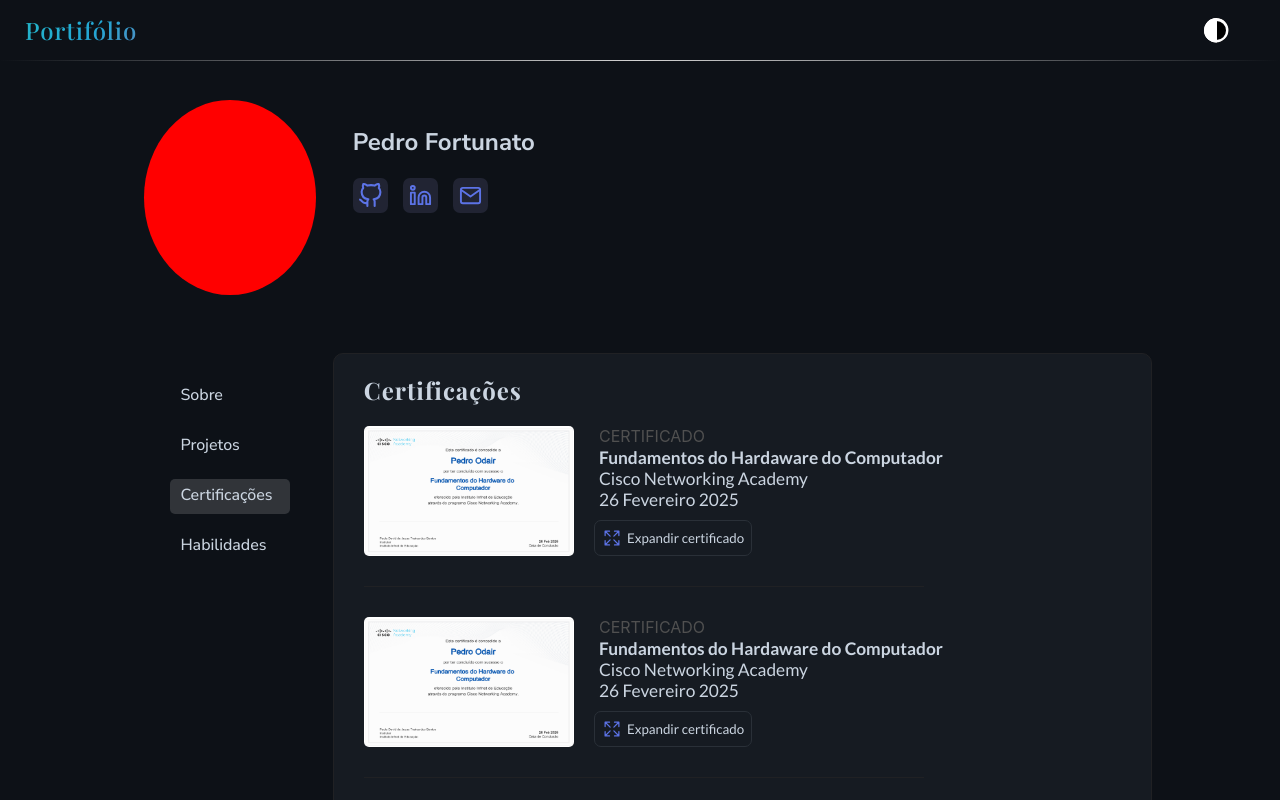
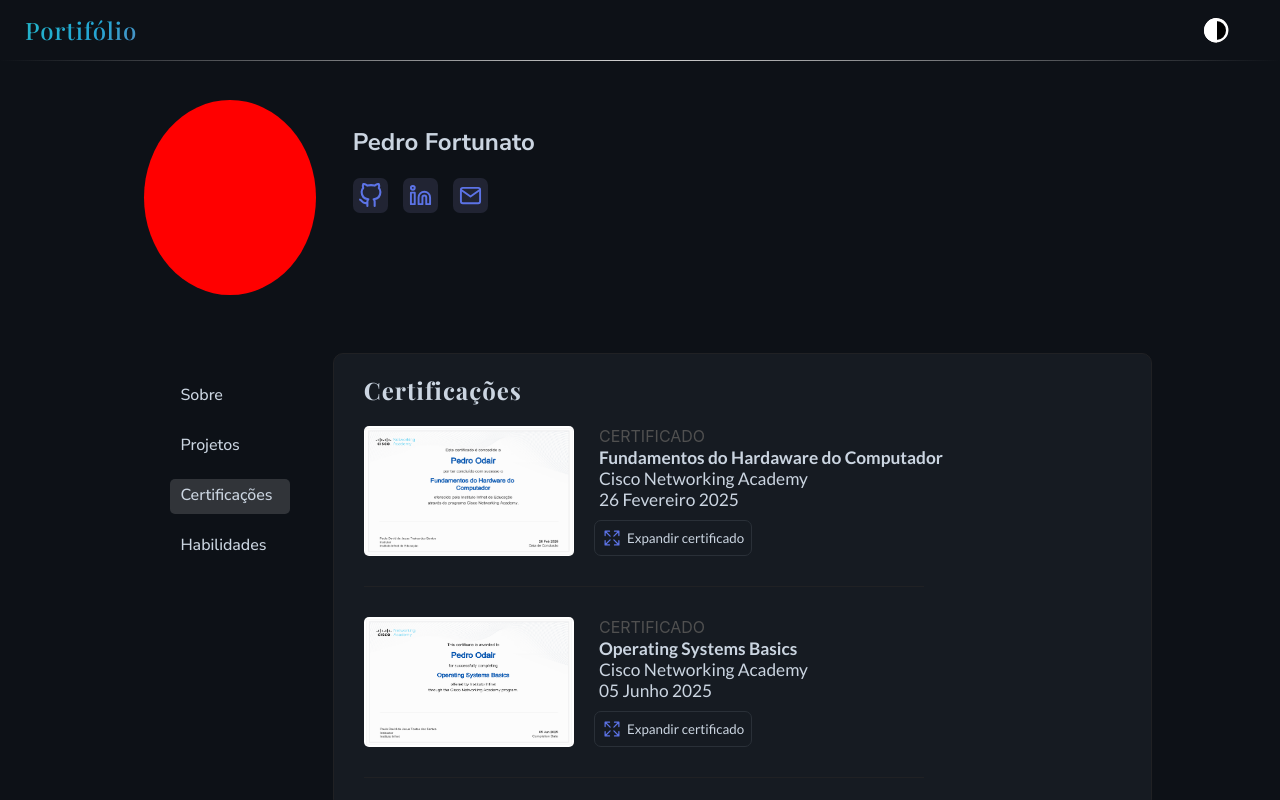
Before and after one commit to pedrojrzzz/Portifolio, a React (Create React App) app: page / in a window 1280 px wide. Both pictures are taken after a click on the item "Certificações". Built offline with nearby package versions, Linux system fonts and the light colour scheme; a web font is replaced by a local one.

Commit message:
Inserting some certificates

```diff
--- a/eslint.config.mjs
+++ b/eslint.config.mjs
@@ -36,7 +36,6 @@ export default [
       "react/jsx-key": "error",
       "react/jsx-no-duplicate-props": "error",
       "react/jsx-no-target-blank": "error",
-      "react/jsx-no-undef": "error",
       "react/jsx-uses-react": "error",
       "react/jsx-uses-vars": "error",
       "react/no-danger-with-children": "error",
--- a/src/components/CardCertification/CardCertification.jsx
+++ b/src/components/CardCertification/CardCertification.jsx
@@ -12,9 +12,10 @@ import {
   ModalImage,
   CloseIcon,
 } from "./styled";
-import certification from "../../assets/images/certificate-hardware-fundations.png";
+//import certification from "../../assets/images/certificate-hardware-fundations.png";
+import PropTypes from "prop-types";
 
-export default function CardCertification() {
+export default function CardCertification({ certification }) {
   const { currentColorConfig } = useSelector((state) => state.theme);
   const modalRef = useRef(null);
 
@@ -29,19 +30,19 @@ export default function CardCertification() {
   return (
     <Container colorConfig={currentColorConfig}>
       <DivImage>
-        <img src={certification} alt="" />
+        <img src={certification.image} alt={`Certificado ${certification.title}`} />
       </DivImage>
 
       <ContainerInfo>
         <p className="paragraph-certificate">CERTIFICADO</p>
 
         <DivTitle colorConfig={currentColorConfig}>
-          <h3>Fundamentos do Hardaware do Computador</h3>
+          <h3>{certification.title}</h3>
         </DivTitle>
 
         <DivDate colorConfig={currentColorConfig}>
-          <p>Cisco Networking Academy</p>
-          <p>26 Fevereiro 2025</p>
+          <p>{certification.plataform}</p>
+          <p>{certification.date}</p>
         </DivDate>
 
         <DivButtons colorConfig={currentColorConfig}>
@@ -58,7 +59,7 @@ export default function CardCertification() {
                 <CloseIcon colorConfig={currentColorConfig} size={30} onClick={handleCloseModal} />
               </div>
               <div className="container-image">
-                <img src={certification} />
+                <img src={certification.image} />
               </div>
             </ModalImage>
           </div>,
@@ -69,3 +70,13 @@ export default function CardCertification() {
     </Container>
   );
 }
+
+CardCertification.propTypes = {
+  certification: PropTypes.shape({
+    id: PropTypes.string,
+    title: PropTypes.string,
+    plataform: PropTypes.string,
+    date: PropTypes.string,
+    image: PropTypes.string,
+  }),
+};
--- a/src/components/Header/Header.jsx
+++ b/src/components/Header/Header.jsx
@@ -26,9 +26,7 @@ export default function Header() {
         <div className="circle" onClick={changeTheme}>
           <div
             onClick={toggleTheme}
-            className={
-              theme === "dark" ? "inside-circle-dark" : "inside-circle-light"
-            }
+            className={theme === "dark" ? "inside-circle-dark" : "inside-circle-light"}
             ref={insideCircle}
           ></div>
         </div>
--- a/src/content/Certification.jsx
+++ b/src/content/Certification.jsx
@@ -1,18 +1,38 @@
 import React from "react";
 import { useSelector } from "react-redux";
-import { Paragraph } from "./styled";
 import CardCertification from "../components/CardCertification/CardCertification";
+import certHardwareFundations from "../assets/images/certificate-hardware-fundations.png";
+import certOperatingSystemsBasics from "../assets/images/certificate-operating-systems-basics.png";
 
 export default function CertificationContentComponent() {
   const { currentColorConfig } = useSelector((state) => state.theme);
+  const certifications = [
+    {
+      id: 1,
+      title: "Fundamentos do Hardaware do Computador",
+      plataform: "Cisco Networking Academy",
+      date: "26 Fevereiro 2025",
+      image: certHardwareFundations,
+    },
+
+    {
+      id: 2,
+      title: "Operating Systems Basics",
+      plataform: "Cisco Networking Academy",
+      date: "05 Junho 2025",
+      image: certOperatingSystemsBasics,
+    },
+  ];
   return (
     <div>
+      {certifications.map((item) => {
+        return <CardCertification colorConfig={currentColorConfig} key={item.id} certification={item} />;
+      })}
 
-
-    <CardCertification colorConfig={currentColorConfig} />
-    <CardCertification colorConfig={currentColorConfig} />
-    <CardCertification colorConfig={currentColorConfig} />
-    <CardCertification colorConfig={currentColorConfig} />
+      {/* <CardCertification colorConfig={currentColorConfig} />
+      <CardCertification colorConfig={currentColorConfig} />
+      <CardCertification colorConfig={currentColorConfig} />
+      <CardCertification colorConfig={currentColorConfig} /> */}
     </div>
   );
 }
```
